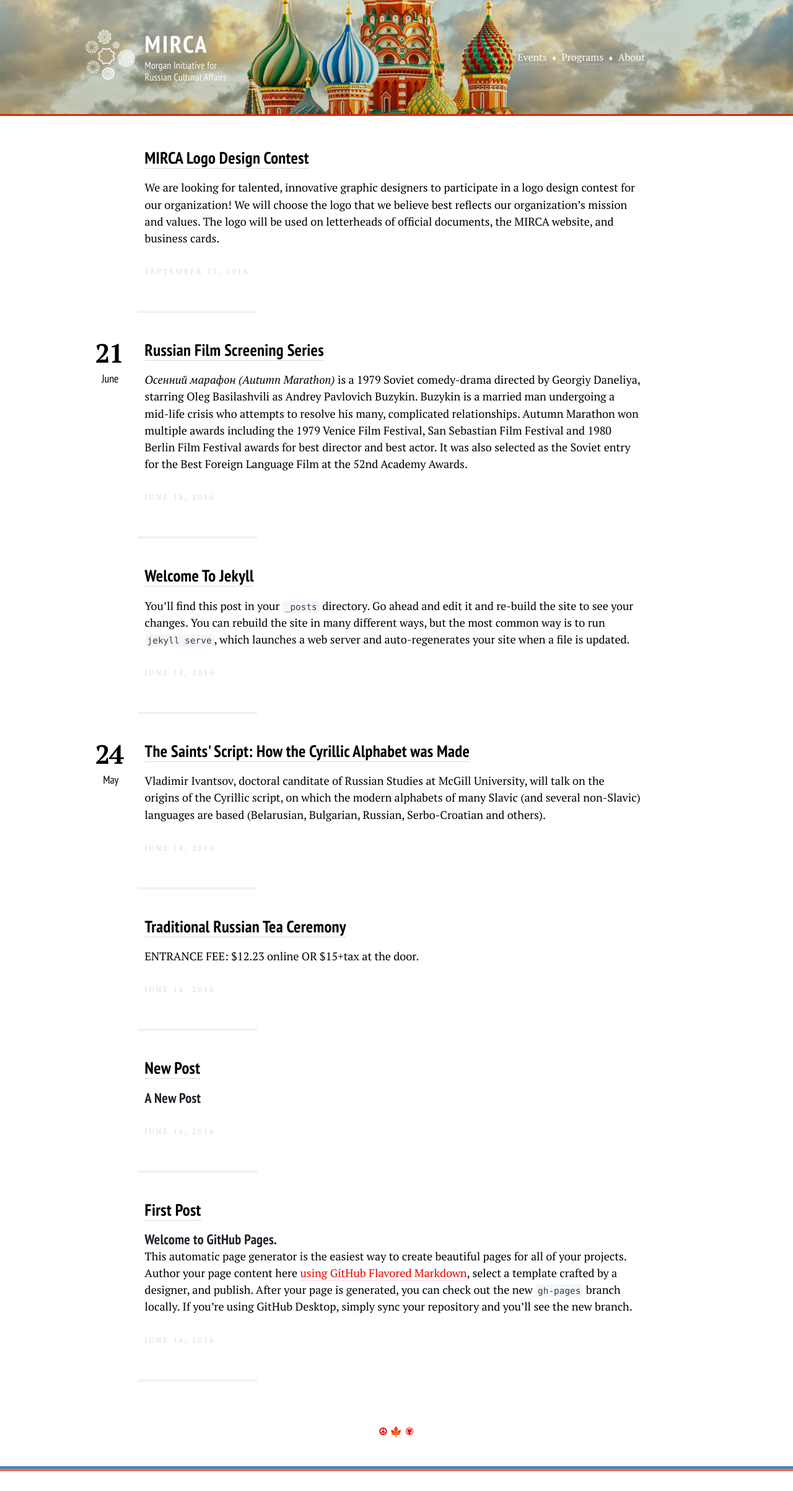
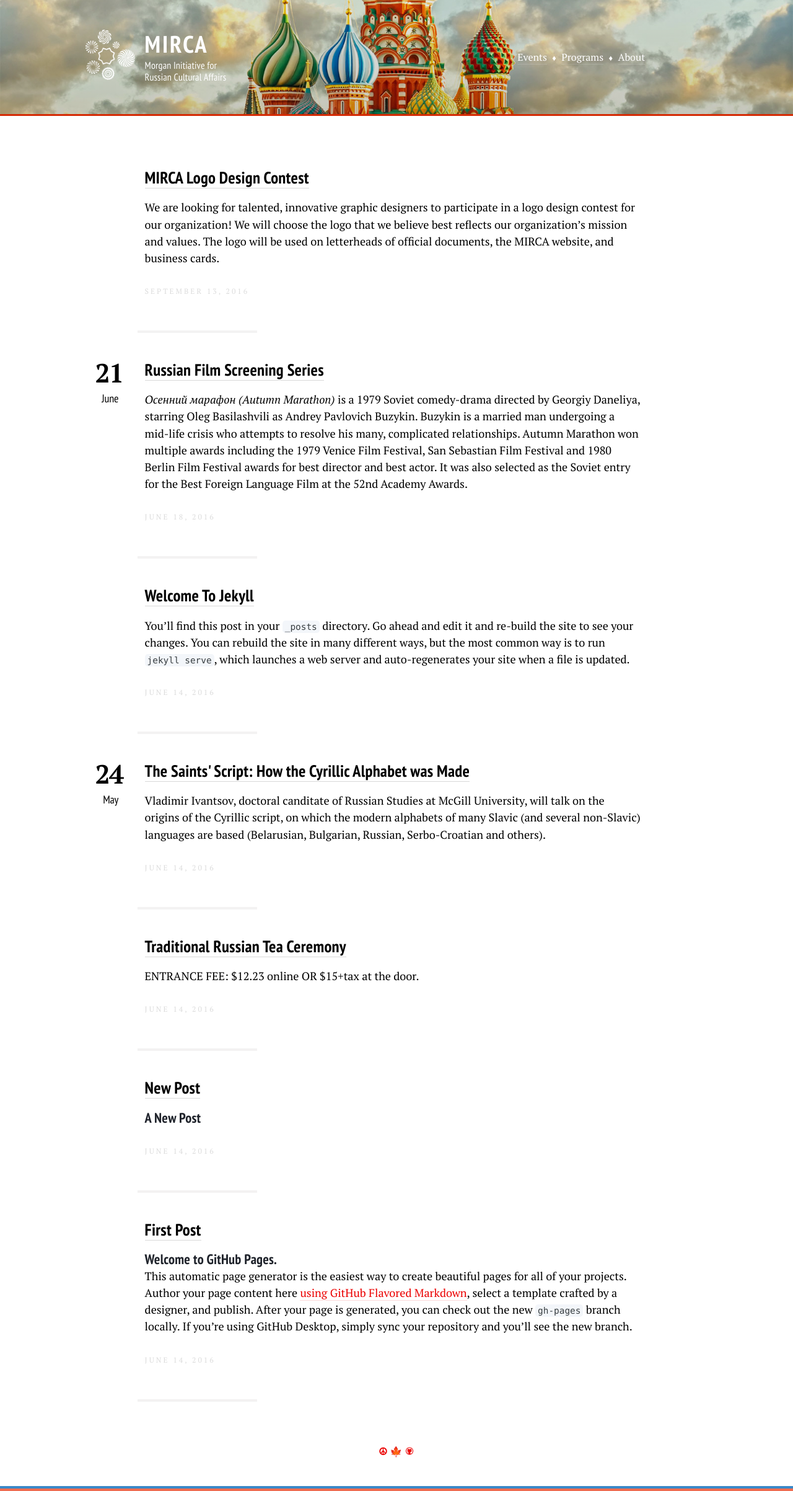
Before and after one commit to dy/mircamtl.github.io, a Jekyll site: the page built from index.html, in a window 1280 px wide. Shown: the whole page at 62% size. Built offline with Jekyll 4.4.1, drawn with Linux system fonts in a browser that asks for light colours; before the commit the page ends 2373 px from its top, so only the background shows below that.

Commit message:
Ease first post item

```diff
--- a/css/index.css
+++ b/css/index.css
@@ -636,9 +636,6 @@ hr {
 	padding: 3rem 0rem 3rem;
 	/*border-bottom: .1rem dotted rgba(0, 0, 0, .15);*/
 }
-.post-item:first-child {
-	padding-top: 1rem;
-}
 .post-item:after {
 	content: '';
 	position: absolute;
```
